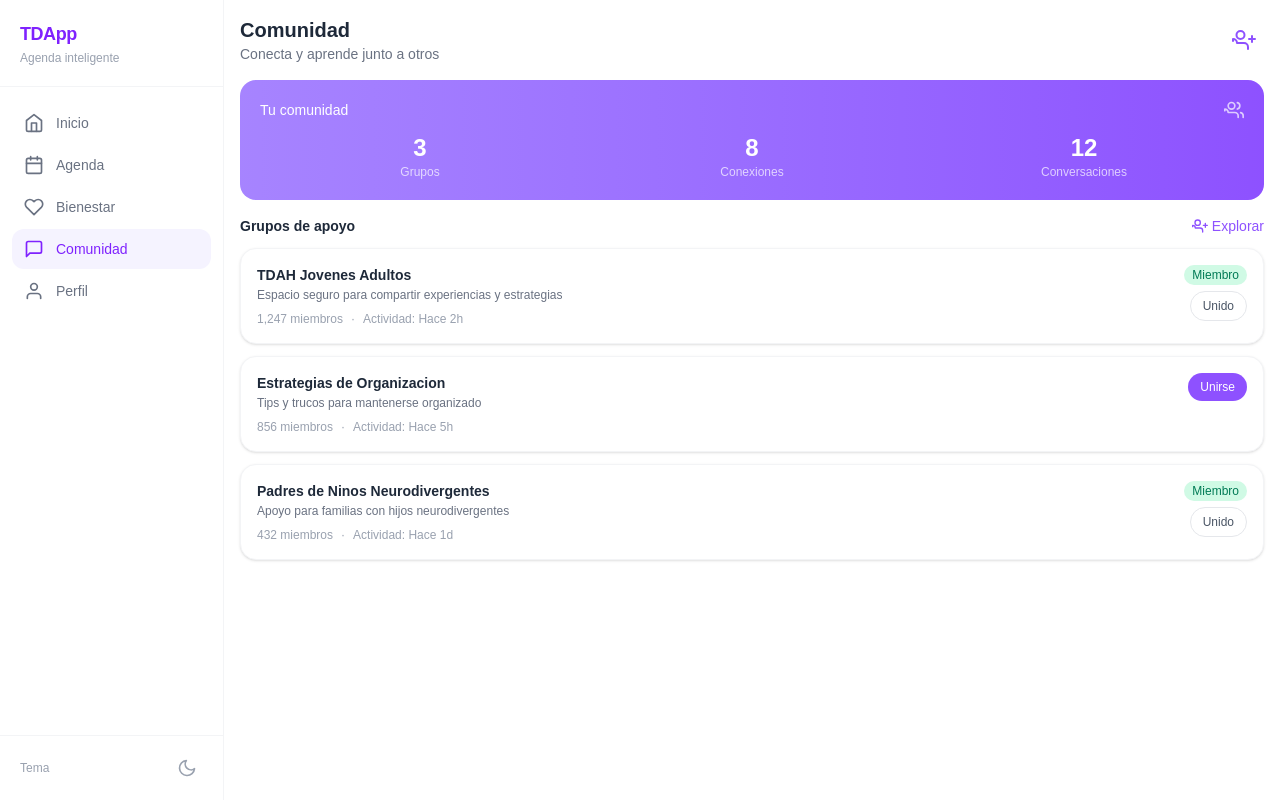
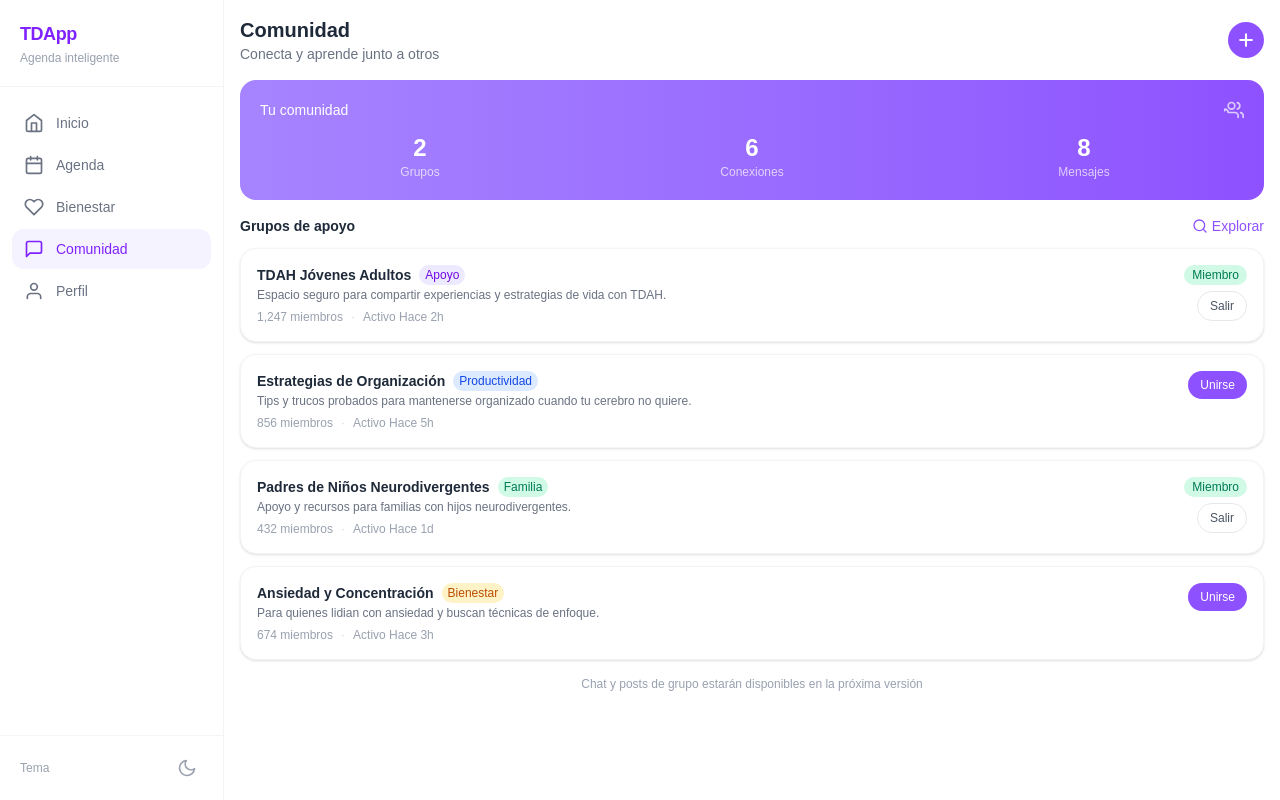
Before and after one commit to JMMA86/TDAPP, a Next.js app: page /comunidad in a window 1280 px wide. Built offline with nearby package versions, Linux system fonts and the light colour scheme.

Commit message:
feat(comunidad): interactive join/leave, group detail expand, coming-soon toast for chat/posts

```diff
--- a/src/app/comunidad/page.tsx
+++ b/src/app/comunidad/page.tsx
@@ -1,121 +1,200 @@
-const groups = [
+'use client';
+
+import { useState } from 'react';
+
+const INITIAL_GROUPS = [
   {
     id: '1',
-    name: 'TDAH Jovenes Adultos',
-    description: 'Espacio seguro para compartir experiencias y estrategias',
+    name: 'TDAH Jóvenes Adultos',
+    description: 'Espacio seguro para compartir experiencias y estrategias de vida con TDAH.',
     members: 1247,
     active: 'Hace 2h',
     joined: true,
+    category: 'Apoyo',
   },
   {
     id: '2',
-    name: 'Estrategias de Organizacion',
-    description: 'Tips y trucos para mantenerse organizado',
+    name: 'Estrategias de Organización',
+    description: 'Tips y trucos probados para mantenerse organizado cuando tu cerebro no quiere.',
     members: 856,
     active: 'Hace 5h',
     joined: false,
+    category: 'Productividad',
   },
   {
     id: '3',
-    name: 'Padres de Ninos Neurodivergentes',
-    description: 'Apoyo para familias con hijos neurodivergentes',
+    name: 'Padres de Niños Neurodivergentes',
+    description: 'Apoyo y recursos para familias con hijos neurodivergentes.',
     members: 432,
     active: 'Hace 1d',
     joined: true,
+    category: 'Familia',
+  },
+  {
+    id: '4',
+    name: 'Ansiedad y Concentración',
+    description: 'Para quienes lidian con ansiedad y buscan técnicas de enfoque.',
+    members: 674,
+    active: 'Hace 3h',
+    joined: false,
+    category: 'Bienestar',
   },
 ];
 
+const CATEGORY_COLORS: Record<string, string> = {
+  Apoyo:         'bg-violet-100 text-violet-700 dark:bg-violet-900/40 dark:text-violet-300',
+  Productividad: 'bg-blue-100   text-blue-700   dark:bg-blue-900/40   dark:text-blue-300',
+  Familia:       'bg-emerald-100 text-emerald-700 dark:bg-emerald-900/40 dark:text-emerald-300',
+  Bienestar:     'bg-amber-100  text-amber-700  dark:bg-amber-900/40  dark:text-amber-300',
+};
+
 export default function ComunidadPage() {
+  const [groups, setGroups]   = useState(INITIAL_GROUPS);
+  const [toast, setToast]     = useState<string | null>(null);
+  const [expanded, setExpanded] = useState<string | null>(null);
+
+  const showToast = (msg: string) => {
+    setToast(msg);
+    setTimeout(() => setToast(null), 3500);
+  };
+
+  const toggleJoin = (id: string) => {
+    setGroups(prev => prev.map(g =>
+      g.id === id ? { ...g, joined: !g.joined, members: g.joined ? g.members - 1 : g.members + 1 } : g
+    ));
+  };
+
+  const joinedCount = groups.filter(g => g.joined).length;
+
   return (
     <div className="px-4 py-4 space-y-4">
+      {/* Toast */}
+      {toast && (
+        <div className="fixed top-4 left-1/2 -translate-x-1/2 z-50 bg-gray-800 text-white text-sm px-4 py-2.5 rounded-full shadow-lg flex items-center gap-2 max-w-xs text-center">
+          <span>🚀</span> {toast}
+        </div>
+      )}
+
       <header className="flex items-center justify-between">
         <div>
           <h1 className="text-xl font-semibold text-gray-800 dark:text-gray-100">Comunidad</h1>
           <p className="text-sm text-gray-500 dark:text-gray-400">Conecta y aprende junto a otros</p>
         </div>
-        <button className="p-2 text-violet-500 hover:text-violet-600 transition-colors" aria-label="Explorar grupos">
-          <svg className="w-6 h-6" viewBox="0 0 24 24" fill="none" stroke="currentColor" strokeWidth="2" strokeLinecap="round" strokeLinejoin="round">
-            <path d="M16 21v-2a4 4 0 00-4-4H5a4 4 0 00-4-4v2" />
-            <circle cx="8.5" cy="7" r="4" />
-            <path d="M20 8v6M23 11h-6" />
+        <button
+          onClick={() => showToast('Creación de grupos estará disponible pronto')}
+          aria-label="Crear nuevo grupo"
+          className="w-9 h-9 flex items-center justify-center rounded-full bg-violet-500 hover:bg-violet-600 text-white transition-colors"
+        >
+          <svg className="w-5 h-5" viewBox="0 0 24 24" fill="none" stroke="currentColor" strokeWidth="2.5" strokeLinecap="round" strokeLinejoin="round">
+            <path d="M12 5v14M5 12h14" />
           </svg>
         </button>
       </header>
 
+      {/* Stats */}
       <div className="bg-gradient-to-r from-violet-400 to-violet-500 rounded-2xl p-5 text-white">
         <div className="flex items-center justify-between mb-3">
           <h2 className="text-sm font-medium">Tu comunidad</h2>
           <svg className="w-5 h-5 text-white/70" viewBox="0 0 24 24" fill="none" stroke="currentColor" strokeWidth="2" strokeLinecap="round" strokeLinejoin="round">
-            <path d="M17 21v-2a4 4 0 00-4-4H5a4 4 0 00-4-4v2" />
-            <circle cx="9" cy="7" r="4" />
+            <path d="M17 21v-2a4 4 0 00-4-4H5a4 4 0 00-4-4v2" /><circle cx="9" cy="7" r="4" />
             <path d="M23 21v-2a4 4 0 00-3-3.87M16 3.13a4 4 0 010 7.75" />
           </svg>
         </div>
         <div className="grid grid-cols-3 gap-3 text-center">
-          <div>
-            <p className="text-2xl font-bold">{groups.length}</p>
-            <p className="text-xs text-white/70">Grupos</p>
-          </div>
-          <div>
-            <p className="text-2xl font-bold">8</p>
-            <p className="text-xs text-white/70">Conexiones</p>
-          </div>
-          <div>
-            <p className="text-2xl font-bold">12</p>
-            <p className="text-xs text-white/70">Conversaciones</p>
-          </div>
+          <div><p className="text-2xl font-bold">{joinedCount}</p><p className="text-xs text-white/70">Grupos</p></div>
+          <div><p className="text-2xl font-bold">{groups.reduce((s, g) => g.joined ? s + 1 : s, 0) * 3}</p><p className="text-xs text-white/70">Conexiones</p></div>
+          <div><p className="text-2xl font-bold">{joinedCount * 4}</p><p className="text-xs text-white/70">Mensajes</p></div>
         </div>
       </div>
 
+      {/* Lista de grupos */}
       <div>
         <div className="flex items-center justify-between mb-3">
           <h2 className="text-sm font-semibold text-gray-800 dark:text-gray-100">Grupos de apoyo</h2>
-          <button className="text-sm font-medium text-violet-500 hover:text-violet-600 transition-colors inline-flex items-center gap-1">
+          <button
+            onClick={() => showToast('Explorar más grupos estará disponible pronto')}
+            className="text-sm font-medium text-violet-500 hover:text-violet-600 transition-colors inline-flex items-center gap-1"
+          >
             <svg className="w-4 h-4" viewBox="0 0 24 24" fill="none" stroke="currentColor" strokeWidth="2" strokeLinecap="round" strokeLinejoin="round">
-              <path d="M16 21v-2a4 4 0 00-4-4H5a4 4 0 00-4-4v2" />
-              <circle cx="8.5" cy="7" r="4" />
-              <path d="M20 8v6M23 11h-6" />
+              <circle cx="11" cy="11" r="8" /><path d="M21 21l-4.35-4.35" />
             </svg>
             Explorar
           </button>
         </div>
+
         <div className="space-y-3">
-          {groups.map((group) => (
-            <div key={group.id} className="bg-white dark:bg-gray-900 rounded-2xl shadow-sm border border-gray-100 dark:border-gray-800 p-4">
-              <div className="flex items-start justify-between">
-                <div className="flex-1 min-w-0">
-                  <h3 className="text-sm font-semibold text-gray-800 dark:text-gray-100">{group.name}</h3>
-                  <p className="text-xs text-gray-500 dark:text-gray-400 mt-0.5 line-clamp-2">{group.description}</p>
-                  <div className="flex items-center gap-2 mt-2">
-                    <span className="text-xs text-gray-400 dark:text-gray-500">
-                      {group.members.toLocaleString()} miembros
-                    </span>
-                    <span className="text-xs text-gray-400 dark:text-gray-500">&middot;</span>
-                    <span className="text-xs text-gray-400 dark:text-gray-500">
-                      Actividad: {group.active}
-                    </span>
+          {groups.map(group => (
+            <div key={group.id} className="bg-white dark:bg-gray-900 rounded-2xl shadow-sm border border-gray-100 dark:border-gray-800 overflow-hidden">
+              <div className="p-4">
+                <div className="flex items-start justify-between">
+                  <button
+                    className="flex-1 min-w-0 text-left"
+                    onClick={() => setExpanded(expanded === group.id ? null : group.id)}
+                    aria-expanded={expanded === group.id}
+                  >
+                    <div className="flex items-center gap-2 mb-0.5">
+                      <h3 className="text-sm font-semibold text-gray-800 dark:text-gray-100">{group.name}</h3>
+                      <span className={`text-xs px-1.5 py-0.5 rounded-full font-medium shrink-0 ${CATEGORY_COLORS[group.category]}`}>
+                        {group.category}
+                      </span>
+                    </div>
+                    <p className="text-xs text-gray-500 dark:text-gray-400 line-clamp-1">{group.description}</p>
+                    <div className="flex items-center gap-2 mt-1.5">
+                      <span className="text-xs text-gray-400 dark:text-gray-500">
+                        {group.members.toLocaleString()} miembros
+                      </span>
+                      <span className="text-xs text-gray-300 dark:text-gray-600">·</span>
+                      <span className="text-xs text-gray-400 dark:text-gray-500">Activo {group.active}</span>
+                    </div>
+                  </button>
+
+                  <div className="flex flex-col items-end gap-1.5 ml-3 shrink-0">
+                    {group.joined && (
+                      <span className="inline-flex items-center px-2 py-0.5 rounded-full text-xs font-medium bg-emerald-100 text-emerald-700 dark:bg-emerald-900/40 dark:text-emerald-300">
+                        Miembro
+                      </span>
+                    )}
+                    <button
+                      onClick={() => toggleJoin(group.id)}
+                      className={`px-3 py-1.5 rounded-full text-xs font-medium transition-colors ${
+                        group.joined
+                          ? 'bg-white dark:bg-gray-800 border border-gray-200 dark:border-gray-700 text-gray-600 dark:text-gray-300 hover:bg-red-50 hover:text-red-600 hover:border-red-200'
+                          : 'bg-violet-500 text-white hover:bg-violet-600'
+                      }`}
+                    >
+                      {group.joined ? 'Salir' : 'Unirse'}
+                    </button>
                   </div>
                 </div>
-                <div className="flex flex-col items-end gap-1.5 ml-3">
-                  {group.joined && (
-                    <span className="inline-flex items-center px-2 py-0.5 rounded-full text-xs font-medium bg-emerald-100 text-emerald-700">
-                      Miembro
-                    </span>
-                  )}
-                  <button
-                    className={`px-3 py-1.5 rounded-full text-xs font-medium transition-colors ${
-                      group.joined
-                        ? 'bg-white dark:bg-gray-800 border border-gray-200 dark:border-gray-700 text-gray-600 dark:text-gray-300 hover:bg-gray-50 dark:hover:bg-gray-700'
-                        : 'bg-violet-500 text-white hover:bg-violet-600'
-                    }`}
-                  >
-                    {group.joined ? 'Unido' : 'Unirse'}
-                  </button>
+              </div>
+
+              {/* Detalle expandido */}
+              {expanded === group.id && (
+                <div className="border-t border-gray-100 dark:border-gray-800 px-4 py-3 bg-gray-50 dark:bg-gray-800/50">
+                  <p className="text-sm text-gray-600 dark:text-gray-300 mb-3">{group.description}</p>
+                  <div className="flex gap-2">
+                    <button
+                      onClick={() => showToast('El chat de grupos estará disponible pronto')}
+                      className="flex-1 py-2 rounded-xl text-xs font-medium bg-violet-500 text-white hover:bg-violet-600 transition-colors"
+                    >
+                      💬 Ver chat
+                    </button>
+                    <button
+                      onClick={() => showToast('Los posts del grupo estarán disponibles pronto')}
+                      className="flex-1 py-2 rounded-xl text-xs font-medium bg-white dark:bg-gray-800 border border-gray-200 dark:border-gray-700 text-gray-600 dark:text-gray-300 hover:bg-gray-50 transition-colors"
+                    >
+                      📌 Posts
+                    </button>
+                  </div>
                 </div>
-              </div>
+              )}
             </div>
           ))}
         </div>
+
+        <p className="text-center text-xs text-gray-400 dark:text-gray-500 mt-4">
+          Chat y posts de grupo estarán disponibles en la próxima versión
+        </p>
       </div>
     </div>
   );
```
